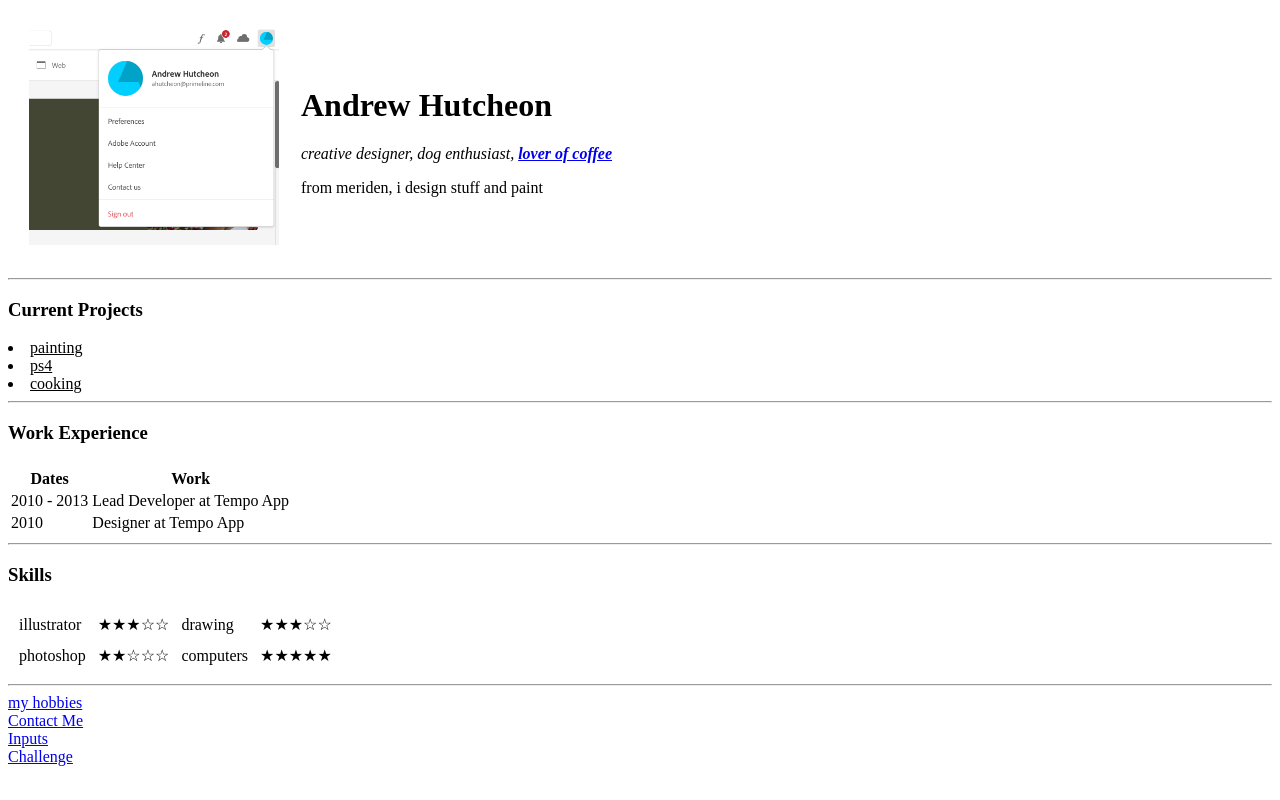
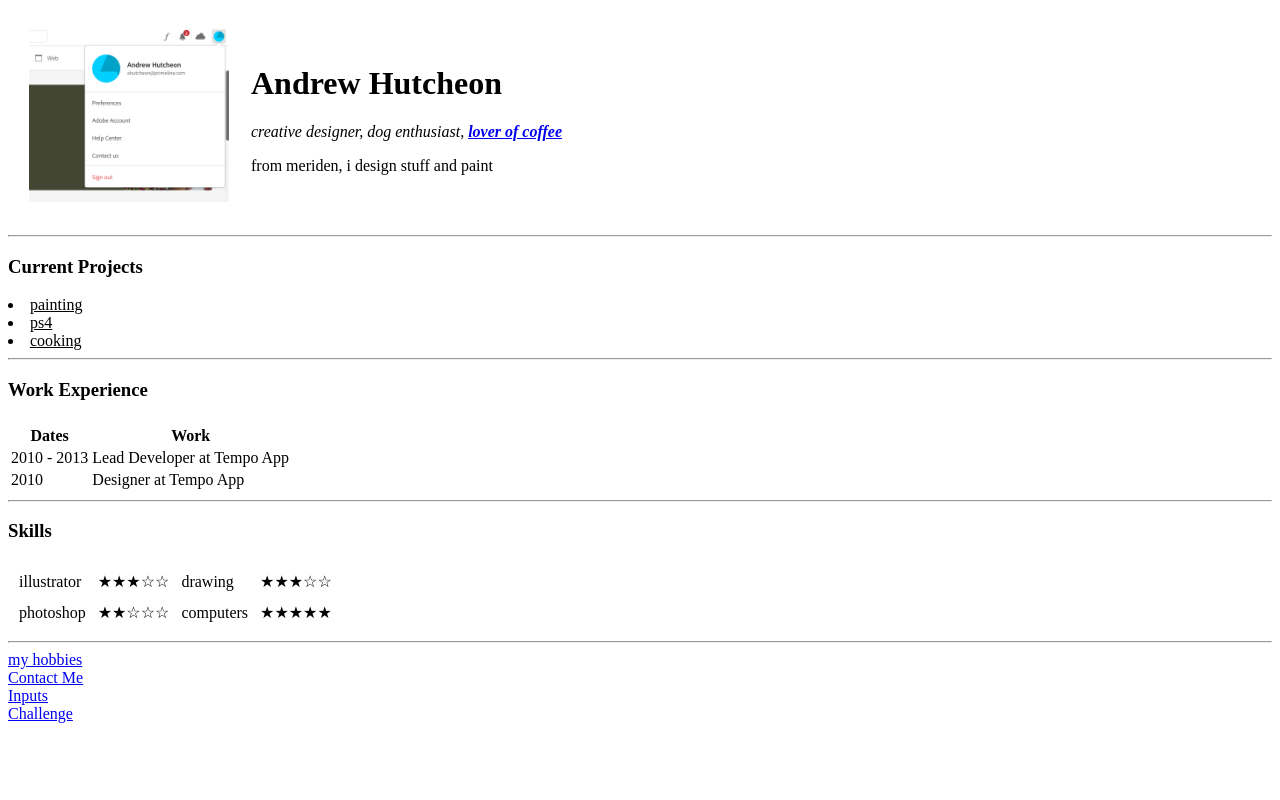
Before and after one commit to ahutcheon88/cv, a plain HTML site: page index.html in a window 1280 px wide. Drawn offline with Linux system fonts and the light colour scheme.

Commit message:
Update index.html

```diff
--- a/index.html
+++ b/index.html
@@ -9,7 +9,7 @@
 <body>
   <table cellspacing="20">
     <tr>
-      <td><img src="image/Screen Shot 2022-06-30 at 11.40.14 AM.png" width="250" alt="screenshot"></td>
+      <td><img src="image/Screen Shot 2022-06-30 at 11.40.14 AM.png" width="200" alt="screenshot"></td>
       <td>
         <h1>Andrew Hutcheon</h1>
         <p><em>creative designer, dog enthusiast, <strong> <a href="https://www.dunkindonuts.com/en">lover of coffee</a> </strong></em></p>
```
